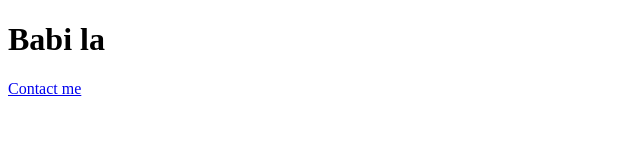
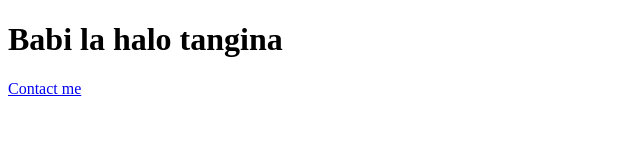
Before and after one commit to Kokguan/paject, a plain HTML site: page index.html in a window 1280 px wide. Shown: the whole page, without its empty margins (0-640 px from the left). Drawn offline with Linux system fonts and the light colour scheme.

Commit message:
Update index.html

```diff
--- a/index.html
+++ b/index.html
@@ -3,6 +3,6 @@
   <title>SUC IA PAGE</title>
   </head>
   <body>
-    <h1>Babi la</h1>
+    <h1>Babi la halo tangina</h1>
     <a href="contact.html">Contact me</a>
   </body>
```
